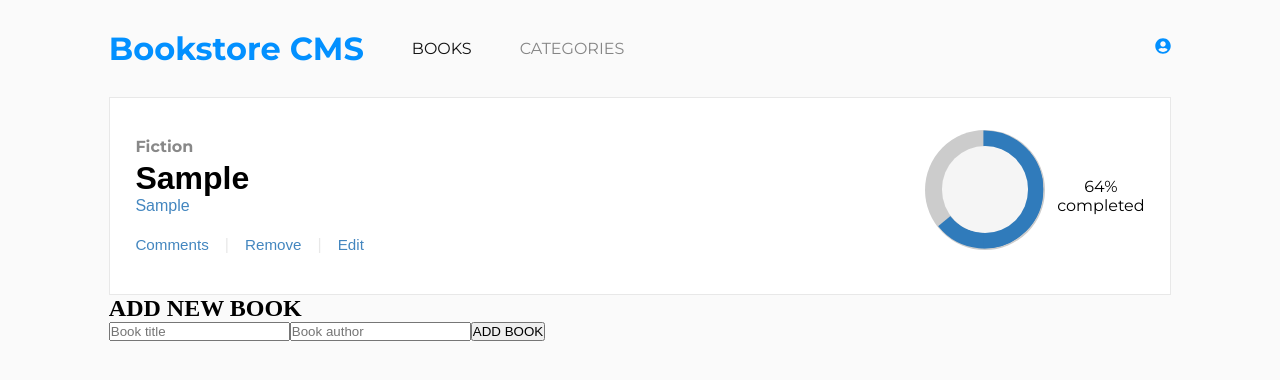
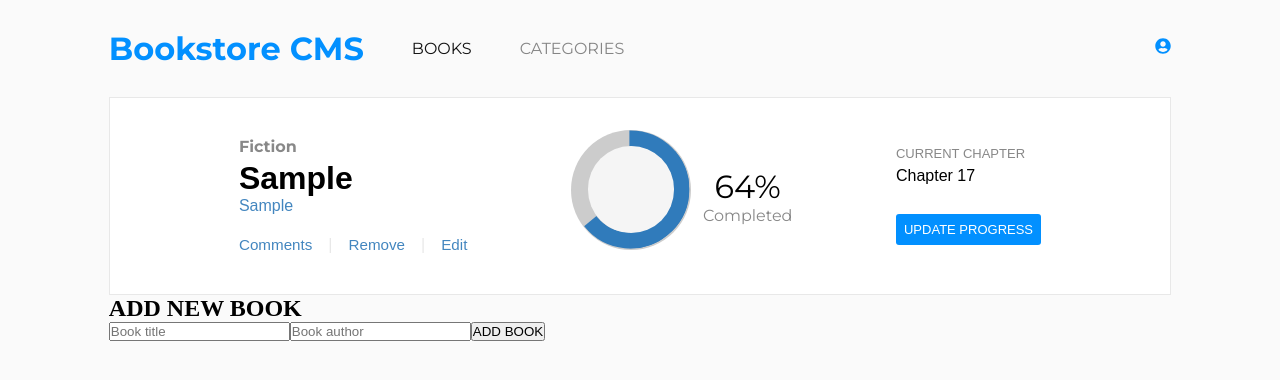
Before and after one commit to Daf98/Bookstore, a React (Create React App) app: page / in a window 1280 px wide. Both pictures are taken after typing "Sample", "Sample" into the empty fields and a click on the button "ADD BOOK". Shown: the top 380 px of the page. Built offline with nearby package versions, Linux system fonts and the light colour scheme; no server answers.

Commit message:
Almost finish styling books section

```diff
--- a/src/components/ReduxBooks.js
+++ b/src/components/ReduxBooks.js
@@ -39,10 +39,14 @@ const ReduxBooks = () => {
             <div className="map-container">
               <Percentage />
               <span className="span">
-                64%
-                <br />
-                completed
+                <p id="sixty4">64%</p>
+                <p className="completed">Completed</p>
               </span>
+            </div>
+            <div className="chapter-container">
+              <p className="completed chapter">CURRENT CHAPTER</p>
+              <h4 className="current-chapter">Chapter 17</h4>
+              <button className="chapter-button" type="button">UPDATE PROGRESS</button>
             </div>
           </div>
         ))
--- a/src/styles/ReduxBooks.css
+++ b/src/styles/ReduxBooks.css
@@ -3,7 +3,7 @@
   border: 1px solid #e8e8e8;
   padding: 2rem 1.6rem;
   background-color: white;
-  justify-content: space-between;
+  justify-content: space-evenly;
   align-items: center;
 }
 
@@ -58,4 +58,39 @@
 .span {
   display: flex;
   text-align: center;
+  flex-direction: column;
 }
+
+#sixty4 {
+  font-size: 2rem;
+}
+
+.completed {
+  color: #121212;
+  opacity: 0.5;
+}
+
+.chapter-container {
+  display: flex;
+  flex-direction: column;
+  gap: 0.4rem;
+}
+
+.chapter {
+  font-size: 0.813rem;
+}
+
+.current-chapter {
+  font-weight: 300;
+  font-style: normal;
+}
+
+.chapter-button {
+  color: white;
+  border: none;
+  background-color: #0290ff;
+  padding: 0.5rem;
+  border-radius: 3px;
+  font-size: 0.813rem;
+  margin-top: 1.4rem;
+}
```
